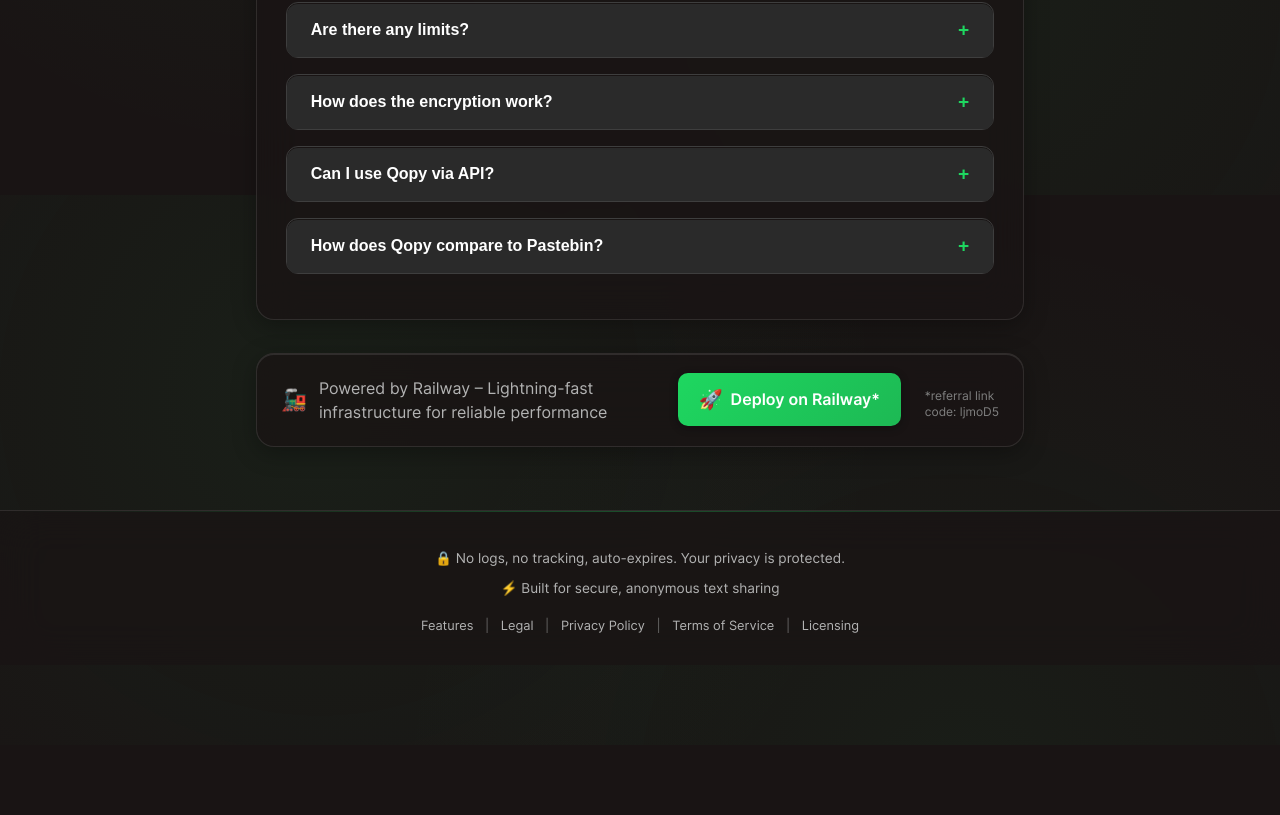
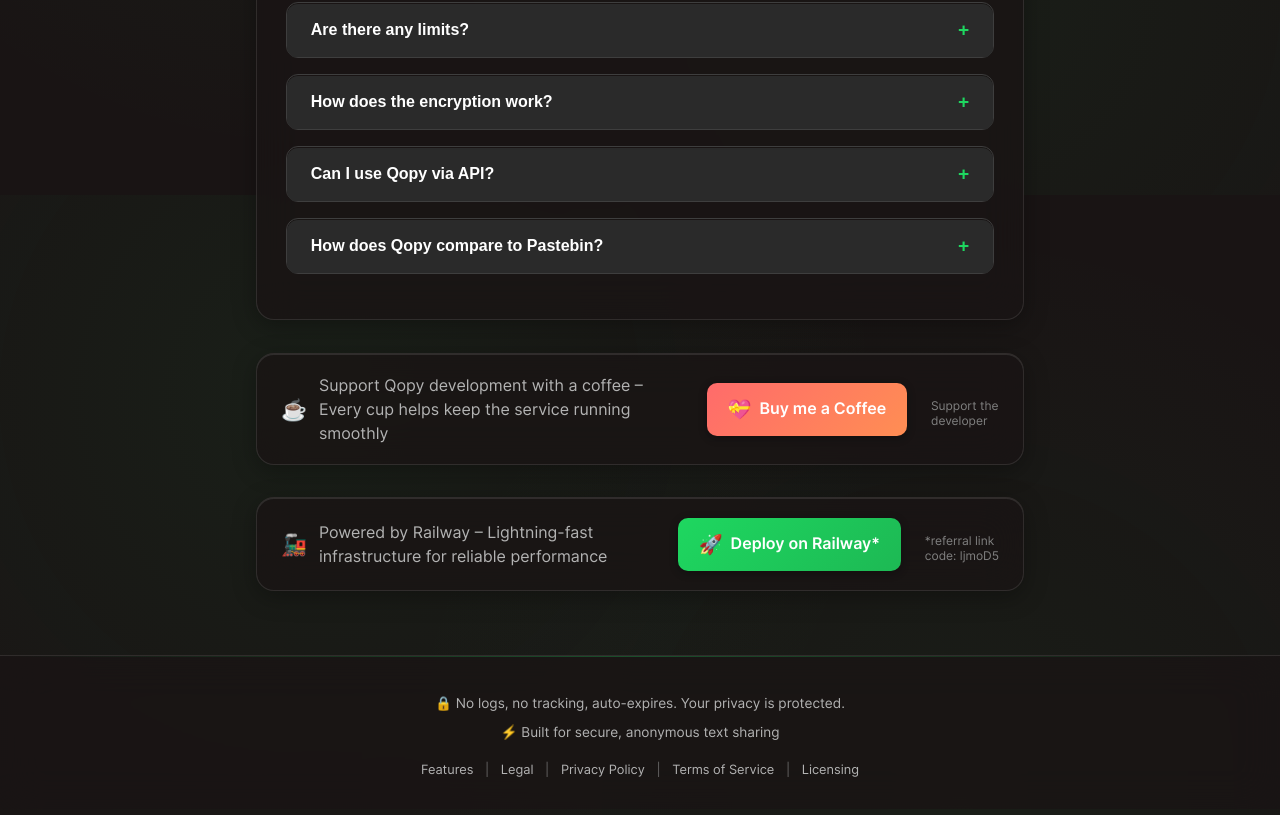
Before and after one commit to Dropicx/qopy, a website: page public/index.html in a window 1280 px wide. Shown: the part 1405-2220 px from the top of the page. Before the commit the page ends 2150 px from the top, so only its background shows below. Drawn offline with Linux system fonts and the light colour scheme.

Commit message:
buy me a coffe and # failuery in syntax

```diff
--- a/public/index.html
+++ b/public/index.html
@@ -476,6 +476,21 @@
                 </div>
             </div>
 
+            <!-- Coffee Donation Section styled like FAQ -->
+            <div class="faq-container coffee-faq-ad">
+                <div class="coffee-content">
+                    <div class="coffee-info">
+                        <span class="coffee-icon">☕</span>
+                        <span class="coffee-text">Support Qopy development with a coffee – Every cup helps keep the service running smoothly</span>
+                    </div>
+                    <a href="https://ko-fi.com/litserv" target="_blank" rel="noopener" class="coffee-button">
+                        <span class="button-icon">💝</span>
+                        Buy me a Coffee
+                    </a>
+                    <div class="coffee-note">Support the developer</div>
+                </div>
+            </div>
+
             <!-- Railway Advertisement Section styled like FAQ -->
             <div class="faq-container railway-faq-ad">
                 <div class="railway-content">
--- a/public/styles.css
+++ b/public/styles.css
@@ -1557,12 +1557,88 @@
   line-height: 1.3;
 }
 
+/* Coffee Donation Advertisement */
+.coffee-faq-ad {
+  margin-top: 2rem;
+  margin-bottom: 1rem;
+  background: var(--blur-bg);
+  border-radius: 18px;
+  box-shadow: 0 6px 24px var(--shadow-medium), inset 0 1px 0 rgba(255,255,255,0.1);
+  border: 1px solid rgba(255,255,255,0.1);
+  padding: 1.2rem 1.5rem;
+}
+
+.coffee-faq-ad .coffee-content {
+  display: flex;
+  align-items: center;
+  justify-content: space-between;
+  gap: 1.5rem;
+}
+
+.coffee-faq-ad .coffee-info {
+  display: flex;
+  align-items: center;
+  gap: 0.75rem;
+}
+
+.coffee-faq-ad .coffee-icon {
+  font-size: 1.3rem;
+}
+
+.coffee-faq-ad .coffee-text {
+  color: var(--text-secondary);
+  font-size: 1rem;
+  line-height: 1.5;
+}
+
+.coffee-faq-ad .coffee-button {
+  display: flex;
+  align-items: center;
+  gap: 0.5rem;
+  background: linear-gradient(135deg, #FF6B6B, #FF8E53);
+  color: #fff;
+  padding: 0.7rem 1.3rem;
+  border-radius: 10px;
+  text-decoration: none;
+  font-weight: 600;
+  font-size: 1rem;
+  transition: all 0.2s;
+  box-shadow: 0 2px 8px var(--shadow-medium);
+  border: none;
+  cursor: pointer;
+  white-space: nowrap;
+}
+
+.coffee-faq-ad .coffee-button:hover {
+  background: linear-gradient(135deg, #FF5252, #FF7043);
+  color: #fff;
+  transform: translateY(-1px);
+}
+
+.coffee-note {
+  font-size: 12px;
+  color: var(--text-muted);
+  margin-top: 8px;
+  line-height: 1.3;
+}
+
 /* Add more space between Railway ad and footer */
 .railway-faq-ad {
   margin-bottom: 3rem;
 }
 
 @media (max-width: 700px) {
+  .coffee-faq-ad .coffee-content {
+    flex-direction: column;
+    align-items: flex-start;
+    gap: 0.7rem;
+  }
+
+  .coffee-faq-ad .coffee-button {
+    width: 100%;
+    justify-content: center;
+  }
+
   .railway-faq-ad .railway-content {
     flex-direction: column;
     align-items: flex-start;
--- a/scripts/db-init.js
+++ b/scripts/db-init.js
@@ -1,3 +1,5 @@
+#!/usr/bin/env node
+
 /*
  * Copyright (C) 2025 Qopy App
  *
@@ -14,7 +16,7 @@
  * This program is distributed in the hope that it will be useful,
  * but WITHOUT ANY WARRANTY; without even the implied warranty of
  * MERCHANTABILITY or FITNESS FOR A PARTICULAR PURPOSE.
- */ #!/usr/bin/env node
+ */
 
 const { Pool } = require('pg');
 
--- a/scripts/migrate-passwords.js
+++ b/scripts/migrate-passwords.js
@@ -1,3 +1,5 @@
+#!/usr/bin/env node
+
 /*
  * Copyright (C) 2025 Qopy App
  *
@@ -14,7 +16,7 @@
  * This program is distributed in the hope that it will be useful,
  * but WITHOUT ANY WARRANTY; without even the implied warranty of
  * MERCHANTABILITY or FITNESS FOR A PARTICULAR PURPOSE.
- */ #!/usr/bin/env node
+ */
 
 const { Pool } = require('pg');
 const bcrypt = require('bcrypt');
```
